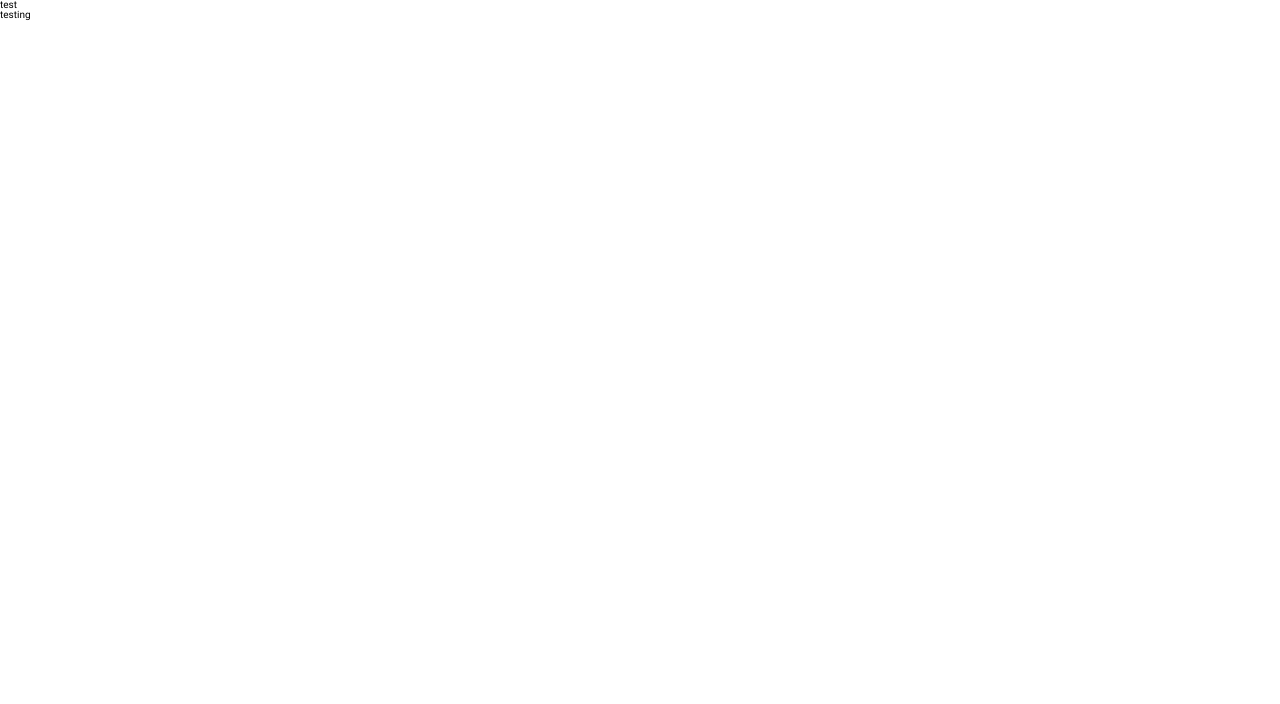
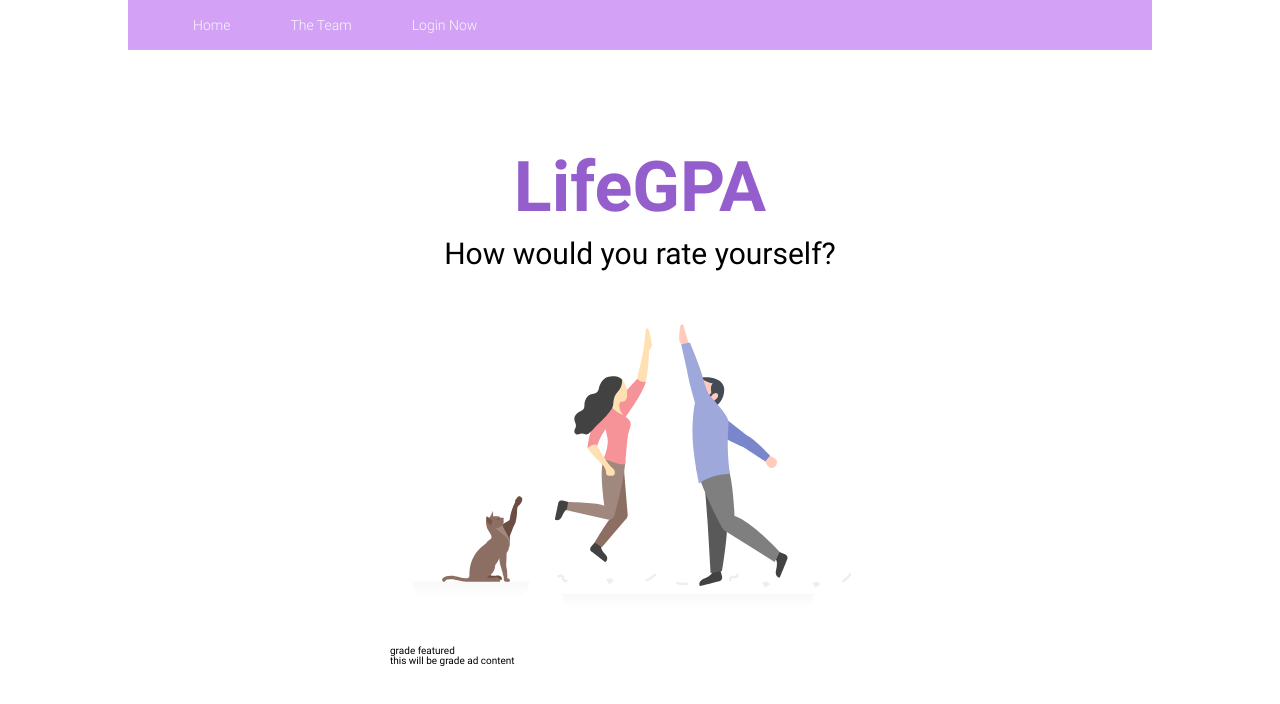
Before and after one commit to BW-11-18-LIFE-GPA/__marketing, a plain HTML site: page index.html in a window 1280 px wide. Drawn offline with Linux system fonts and the light colour scheme.

Commit message:
began styling the nav bar and header

```diff
--- a/index.html
+++ b/index.html
@@ -8,7 +8,39 @@
     <link rel="stylesheet" href="css/index.css">
 </head>
 <body>
-    <h1>test</h1>
-    <p>testing</p>
+    <div class="container">
+        <!-- BEGIN NAVIGATION -->
+        <nav>
+            <a href="index.html">Home</a>
+            <a href="team.html">The Team</a>
+            <a href="#">Login Now</a>
+        </nav>
+
+        <!-- BEGIN HEADER CONTENT -->
+        <header>
+
+            <h1 class="logo">LifeGPA</h1>
+            <h2 class="tagline">How would you rate yourself?</h2>
+
+            <div class="hero-section">
+                <img src="img/success-transparent.svg" alt="Two people successfully highfiving each other">
+                <div class="side-hero">
+                    <h3>grade featured</h3>
+                    <p>this will be grade ad content</p>
+                </div>
+            </div>
+
+        </header>
+
+        <!-- BEGIN MAIN CONTENT -->
+        <section="main-content">
+
+        </section>
+
+        <!-- BEGIN FOOTER -->
+        <footer>
+
+        </footer>
+    </div>
 </body>
 </html>
--- a/less/header.less
+++ b/less/header.less
@@ -0,0 +1,20 @@
+header {
+    width: 100%;
+    .flex-col(space-between, center);
+
+    img {
+        width: 500px;
+    }
+
+    .logo {
+        font-size: 7rem;
+        font-weight: @heavy;
+        color: @primary;
+        margin-top: 10%;
+    }
+
+    .tagline {
+        font-size: 3rem;
+        margin-top: 1.7rem;
+    }
+}
--- a/less/main.less
+++ b/less/main.less
@@ -0,0 +1,6 @@
+/* Main Content */
+
+.container {
+    margin: 0 auto;
+    width: 80%;
+}
--- a/less/nav.less
+++ b/less/nav.less
@@ -0,0 +1,22 @@
+/* TOP NAVIGATION MENU */
+
+nav {
+    background: @secondary;
+    .flex-row(flexstart, center);
+    height: 5rem;
+    padding-left: 3.5rem;
+
+    a { // nav link styling
+        padding: 0 3rem;
+        text-decoration: none;
+        color: #fafafa;
+        font-weight: @light;
+        font-size: 1.4rem;
+        transition-duration: 200ms;
+
+        &:hover {
+            transition-property: color;
+            color: rgb(236, 236, 236);
+        }
+    }
+}
--- a/less/variables.less
+++ b/less/variables.less
@@ -10,3 +10,7 @@
 @regular: 400;
 @medium: 500;
 @heavy: 700;
+
+// colors
+@primary: #945FCD;
+@secondary: #D3A1F5;
```
Also changed, not shown: css/index.css, img/success-transparent.svg (added), img/success.svg (added).
